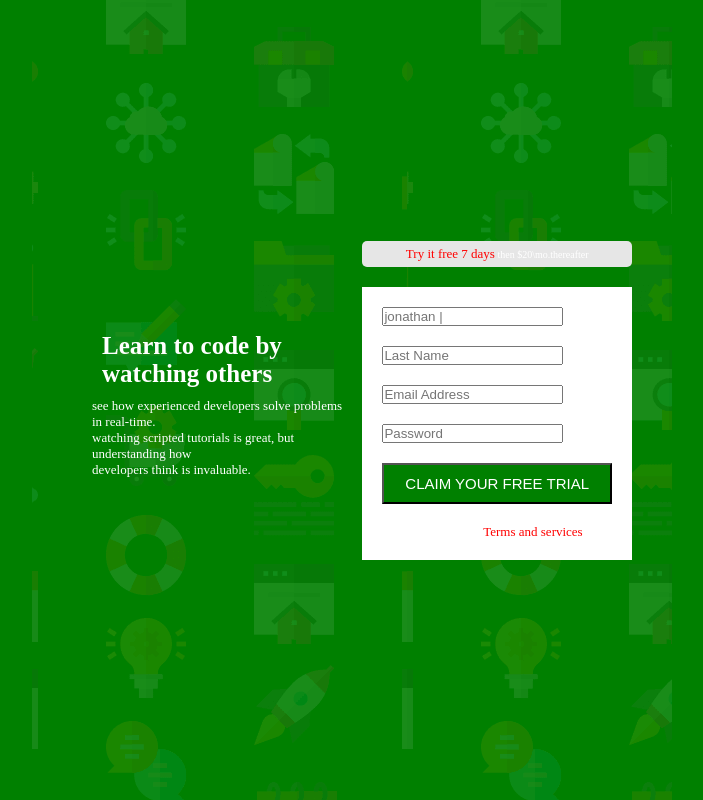
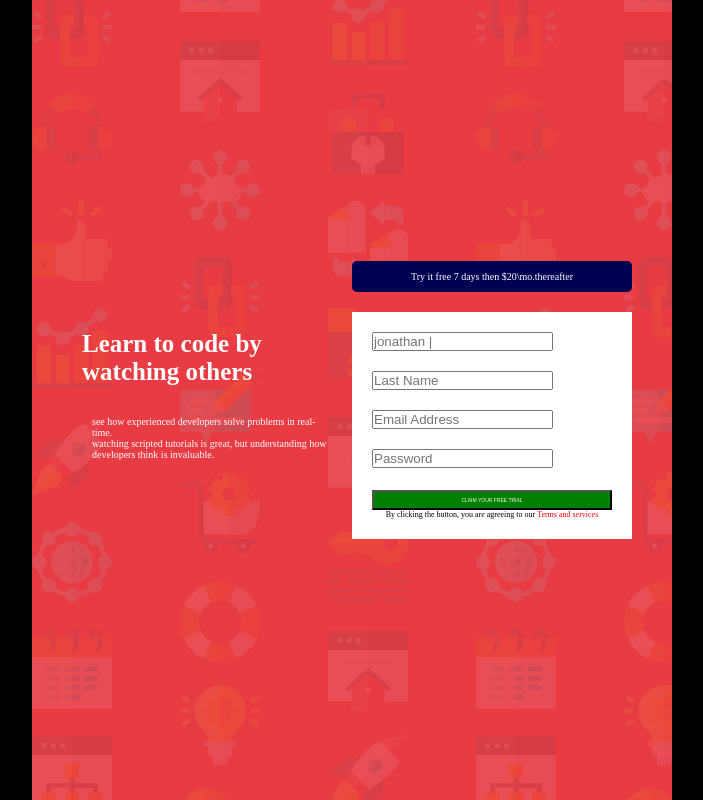
Before and after one commit to Olamayorrh/A-responsive-page, a plain HTML site: page index.html in a window 1280 px wide. Shown: the whole page, without its empty margins (288-991 px from the left). Drawn offline with Linux system fonts and the light colour scheme.

Commit message:
adjusted

```diff
--- a/index.html
+++ b/index.html
@@ -14,12 +14,15 @@
     <div class="left">
 
       <div class="top">
-      <h3>Learn to code by watching  others</h3>
+        <h3>Learn to code by watching others</h3>
       </div>
 
       <div>
         <p>
-        see how experienced developers solve problems in real-time.<br> watching scripted tutorials is great, but understanding how<br> developers think is invaluable.
+          see how experienced developers solve problems
+          in real-time.<br> watching scripted tutorials
+          is great, but understanding how<br> developers
+          think is invaluable.
         </p>
       </div>
 
@@ -28,7 +31,8 @@
     <div class="right">
 
       <div class="top2">
-     <p> <span style="weight: bold">Try it free 7 days</span></span> then $20\mo.thereafter </p>
+        <p> <span style="weight: bold">Try it free 7
+        days</span></span> then $20\mo.thereafter </p>
       </div>
 
       <div class="formBox">
@@ -40,7 +44,7 @@
 
 
           <div class="box">
-          <input type="text"placeholder="Last Name">
+            <input type="text" placeholder="Last Name">
           </div>
 
           <div class="email">
@@ -52,14 +56,16 @@
           </div>
 
           <div class="button">
-        <button type="button"<a href="#">CLAIM YOUR FREE TRIAL</a></button>
+            <button type="button" <a href="#">CLAIM YOUR
+            FREE TRIAL</a></button>
           </div>
 
           <div class="p2">
-          <p>By clicking the button, you are agreeing to our <span class="p3">Terms and services</span></p>
+            <p>By clicking the button, you are agreeing
+             to our <span class="p3">Terms and
+             services</span></p>
+          </div>
 
-
-        </div>
 
         </div>
 
--- a/style.css
+++ b/style.css
@@ -4,21 +4,25 @@
   box-sizing: border-box;
 }
 
+
 .content{
   width: 50%;
   margin: auto;
-  display: flex;
+
   justify-content: center;
   align-items: center;
-  height: 100vh;
-  background-image: url("images/mobile.png");
+  min-height: 100vh;
+  background-image: url("images/desktop.png");
   padding: 40px;
+  background-color: #e83b43;
+
 
 
 }
 .content .left{
   width: 100%;
-  padding: 20px;
+
+  color: white;
 
 }
 
@@ -27,23 +31,28 @@
   font-size: 25px;
  font-weight: 600;
   padding: 10px;
+  color: white;
 }
 
 
 .content .left p{
-  font-size: 13px;
+  font-size: 10px;
   justify-content: center;
+  text-align: left;
+  padding: 2em;
 
 }
 
 .content .right{
   width: 100%;
+
 }
 
 .right .top2 p{
   font-size: 10px;
-  padding: 5px;
-   background-color: hsl(0, 0%, 90%);
+  padding: 10px;
+  background-color: #010151;
+  color: white;
   border-radius: 5px;
   text-align: center;
   margin-bottom: 20px;
@@ -69,36 +78,57 @@
 
 
   .right .formBox button{
-   font-size: 15px;
+   font-size: 5px;
   width: 100%;
   background-color: green;
   color: white;
-  padding: 10px;
+  padding: 5px;
 
   }
 
-.box, email, button, p2{
+.right .formBox .p2 p{
    width: 100%;
+  font-size: 8px;
+  text-align: center;
+  color: black;
 }
+.p span{
+  font-size: 8px;
 
-span{
-  font-size: 13px;
+}
+  .p2 span{
+  font-size: 8px;
   color: red;
 }
 
 
 
 
-@media screen and (max-width:1440px){
+@media screen and (max-width: 1440px) {
   body{
-    background-color: green;
+    background-color: black;
+    color: white;
+
+ }
+ .content{
+   display: flex;
+   flex-direction: horizontal;
+ }
+
+}
+
+@media screen and (max-width: 675px){
+  body{
+    background-color: blue;
     color: white;
   }
+ .content{
+  width: 50%;
+  margin: auto;
+   display: flex;
+   flex-direction: column;
+
+
+ }
+
 }
-
-@media screen and (max-width:375px){
-  body{
-    background-color: red;
-    color: white;
-  }
-}
```
Lines whose indentation alone changed are shown as unchanged.
